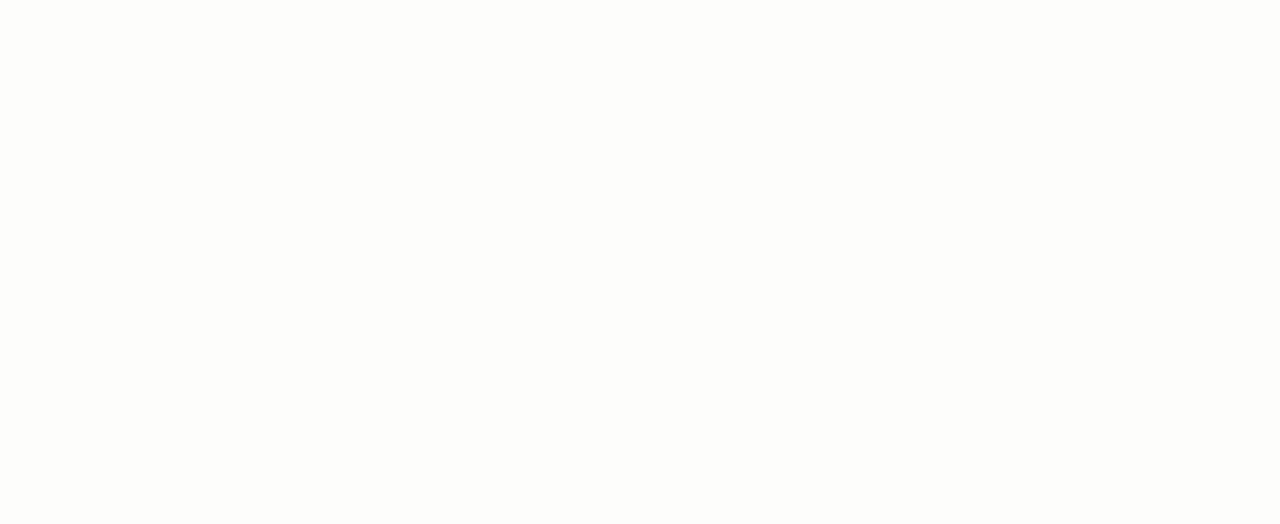
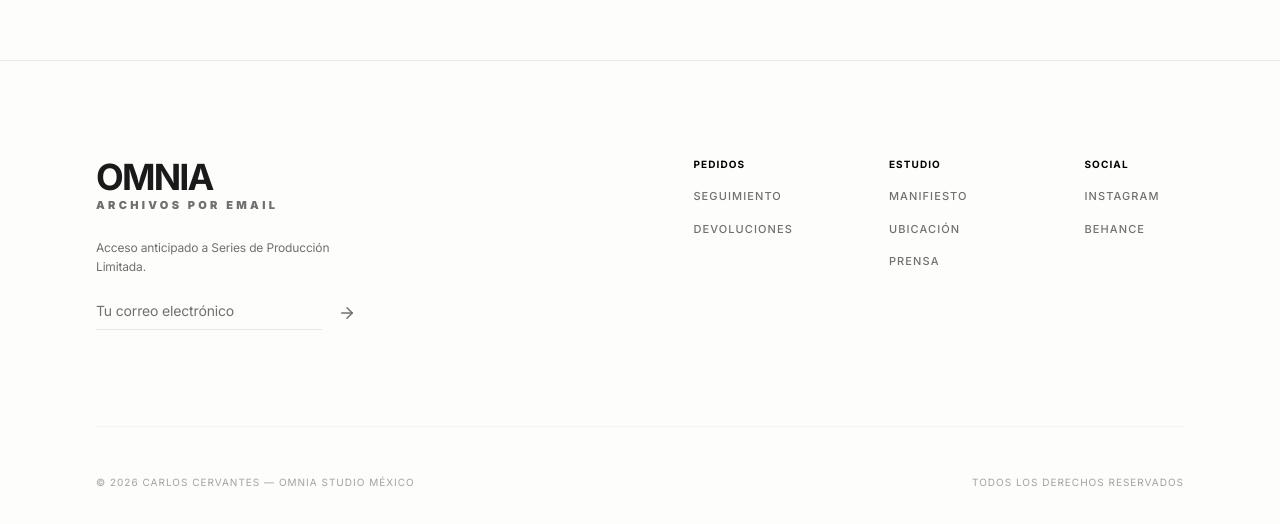
Before and after one commit to CarlosCerv/omnia-store, a Next.js app: page /productos in a window 1280 px wide. Shown: the part 1277-1801 px from the top of the page. Before the commit the page ends 1337 px from the top, so only its background shows below. Built offline with nearby package versions, Linux system fonts and the light colour scheme; no server answers; the database is empty.

Commit message:
Latest Changes to roadmap

```diff
--- a/src/app/(store)/page.tsx
+++ b/src/app/(store)/page.tsx
@@ -123,37 +123,6 @@
         </div>
       </section>
 
-      {/* ─── Footer ─── */}
-      <footer className="py-24 px-8 md:px-24 border-t border-nordic-border">
-        <div className="flex flex-col lg:flex-row justify-between items-start gap-24">
-          <div className="space-y-12 max-w-sm">
-            <h2 className="font-bold text-4xl tracking-tighter">OMNIA</h2>
-            <NewsletterCapture variant="footer" />
-          </div>
-          <div className="grid grid-cols-2 md:grid-cols-3 gap-x-24 gap-y-12 text-[11px] uppercase tracking-widest font-medium text-nordic-muted">
-            <div className="space-y-4">
-              <p className="text-nordic-accent font-bold text-[10px]">Pedidos</p>
-              <Link href="/seguimiento" className="block hover:text-black">Seguimiento</Link>
-              <Link href="/devoluciones" className="block hover:text-black">Devoluciones</Link>
-            </div>
-            <div className="space-y-4">
-              <p className="text-nordic-accent font-bold text-[10px]">Estudio</p>
-              <Link href="/estudio" className="block hover:text-black">Manifiesto</Link>
-              <Link href="/ubicacion" className="block hover:text-black">Ubicación</Link>
-              <Link href="/prensa" className="block hover:text-black">Prensa</Link>
-            </div>
-            <div className="space-y-4">
-              <p className="text-nordic-accent font-bold text-[10px]">Social</p>
-              <Link href="#" className="block hover:text-black">Instagram</Link>
-              <Link href="#" className="block hover:text-black">Behance</Link>
-            </div>
-          </div>
-        </div>
-        <div className="mt-24 pt-12 border-t border-nordic-border flex justify-between items-center text-[10px] uppercase tracking-widest opacity-40">
-          <p>© 2026 Carlos Cervantes — OMNIA Studio México</p>
-          <p>Todos los derechos reservados</p>
-        </div>
-      </footer>
     </main>
   );
 }
--- a/src/components/layout/ClientLayout.tsx
+++ b/src/components/layout/ClientLayout.tsx
@@ -2,6 +2,7 @@
 
 import { CartProvider } from "@/context/CartProvider";
 import Header from "@/components/layout/Header";
+import Footer from "@/components/layout/Footer";
 import SlideOutCart from "@/features/cart/components/SlideOutCart";
 
 import { SessionProvider } from "next-auth/react"
@@ -12,6 +13,7 @@
             <CartProvider>
                 <Header />
                 {children}
+                <Footer />
                 <SlideOutCart />
             </CartProvider>
         </SessionProvider>
--- /dev/null
+++ b/src/components/layout/Footer.tsx
@@ -0,0 +1,40 @@
+import Link from "next/link";
+import NewsletterCapture from "@/components/NewsletterCapture";
+
+export default function Footer() {
+    return (
+        <footer className="py-24 px-8 md:px-24 border-t border-nordic-border bg-nordic-bg">
+            <div className="max-w-[1600px] mx-auto">
+                <div className="flex flex-col lg:flex-row justify-between items-start gap-24">
+                    <div className="space-y-12 max-w-sm">
+                        <Link href="/" className="font-bold text-4xl tracking-tighter">OMNIA</Link>
+                        <NewsletterCapture variant="footer" />
+                    </div>
+                    <div className="grid grid-cols-2 md:grid-cols-3 gap-x-24 gap-y-12 text-[11px] uppercase tracking-widest font-medium text-nordic-muted">
+                        <div className="space-y-4">
+                            <p className="text-nordic-accent font-bold text-[10px]">Pedidos</p>
+                            {/* Las rutas /seguimiento y /devoluciones deben existir, por ahora apuntamos a sus URLs */}
+                            <Link href="/seguimiento" className="block hover:text-black">Seguimiento</Link>
+                            <Link href="/devoluciones" className="block hover:text-black">Devoluciones</Link>
+                        </div>
+                        <div className="space-y-4">
+                            <p className="text-nordic-accent font-bold text-[10px]">Estudio</p>
+                            <Link href="/estudio" className="block hover:text-black">Manifiesto</Link>
+                            <Link href="/ubicacion" className="block hover:text-black">Ubicación</Link>
+                            <Link href="/prensa" className="block hover:text-black">Prensa</Link>
+                        </div>
+                        <div className="space-y-4">
+                            <p className="text-nordic-accent font-bold text-[10px]">Social</p>
+                            <a href="https://instagram.com" target="_blank" rel="noopener noreferrer" className="block hover:text-black">Instagram</a>
+                            <a href="https://behance.net" target="_blank" rel="noopener noreferrer" className="block hover:text-black">Behance</a>
+                        </div>
+                    </div>
+                </div>
+                <div className="mt-24 pt-12 border-t border-nordic-border flex justify-between items-center text-[10px] uppercase tracking-widest opacity-40">
+                    <p>© 2026 Carlos Cervantes — OMNIA Studio México</p>
+                    <p>Todos los derechos reservados</p>
+                </div>
+            </div>
+        </footer>
+    );
+}
--- a/src/components/layout/Header.tsx
+++ b/src/components/layout/Header.tsx
@@ -104,7 +104,7 @@
                         <Link href="/productos" onClick={() => setMobileMenuOpen(false)} className="font-bold text-5xl tracking-tight">
                             Catálogo
                         </Link>
-                        <Link href="#about" onClick={() => setMobileMenuOpen(false)} className="font-bold text-5xl tracking-tight">
+                        <Link href="/estudio" onClick={() => setMobileMenuOpen(false)} className="font-bold text-5xl tracking-tight">
                             Estudio
                         </Link>
                         {session ? (
```
Also changed, not shown: 1 other file (tests, documents, lock files or other folders).
